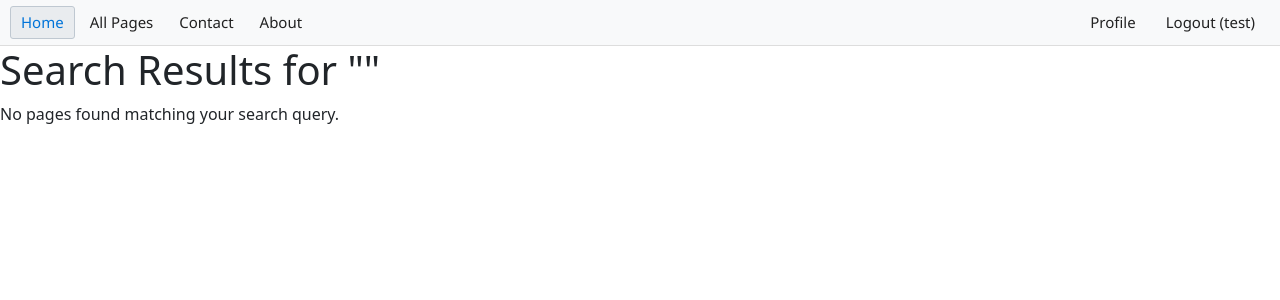
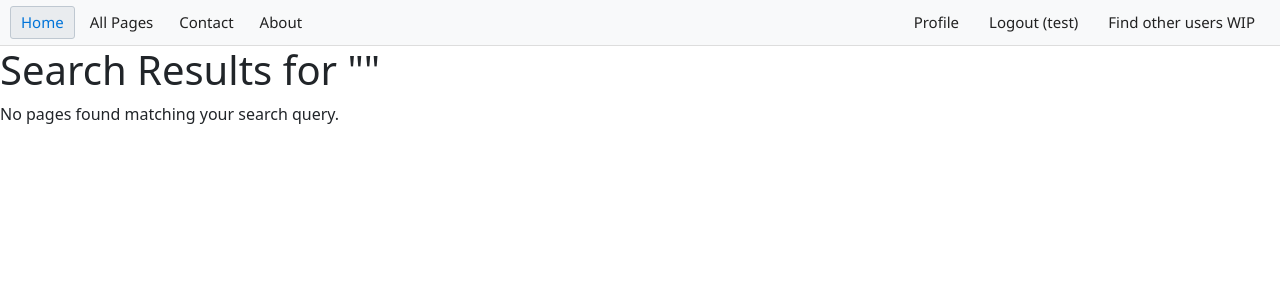
Before and after one commit to Doody06/Practice_Wiki, a Flask app: page /search in a window 1280 px wide. Shown: the top 300 px of the page. Run offline with Flask 3, Linux system fonts and the light colour scheme; a user stored in the database is signed in.

Commit message:
Implemented basic user search. To be tested

```diff
--- a/app/routes/user.py
+++ b/app/routes/user.py
@@ -142,3 +142,16 @@ def profile(username):
     if user.is_admin:
         edited_pages = PageVersion.query.filter_by(author_id=user_id).all()
     return render_template('profile.html', user=current_user, suggestions=user_suggestions, comments=user_comments, edited_pages=edited_pages)
+
+@bp.route('/search_users', methods=['GET'])
+def search_users():
+    if request.method == 'GET':
+        query = request.args.get('query', '')
+        searched_user = Page.query.filter(Users.username.ilike(f'%{query}%')).all() if query else None
+        return render_template('search_users.html', query=query, searched_user = searched_user)
+    return render_template('search_users.html')
+
+
+    # if request.method == 'GET'
+    #     searched_user = request.args.get('searched_user')
+    # return render_template('search_users.html', searched_user = searched_user)
--- a/app/templates/base.html
+++ b/app/templates/base.html
@@ -61,6 +61,7 @@
             {% if current_user.is_admin %}
                 <a href="{{ url_for('admin.dashboard') }}">Admin Dashboard</a>
             {% endif %}
+            <a href="{{ url_for('user.search_users')}}" class="right">Find other users WIP</a>
             <a href="{{ url_for('auth.logout') }}" class="right">Logout ({{ current_user.username }})</a>
             <a href="{{ url_for('user.profile', username=current_user.username) }}" class="right">Profile</a>
         {% else %}
@@ -90,4 +91,4 @@
     {% block scripts %}{% endblock %}
 
 </body>
-</html>
+<!-- </html> -->
--- /dev/null
+++ b/app/templates/view_profile.html
@@ -0,0 +1 @@
+<!-- TO BE IMPLEMENTED -->
```
Also changed, not shown: app/templates/search_users.html (added, +17 -0 lines).
